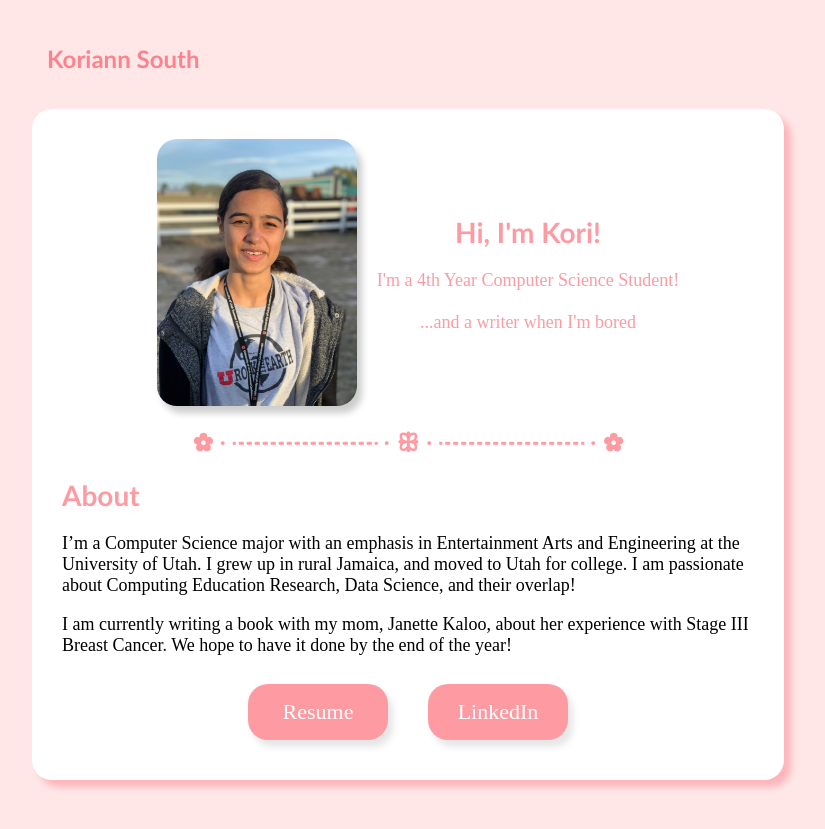
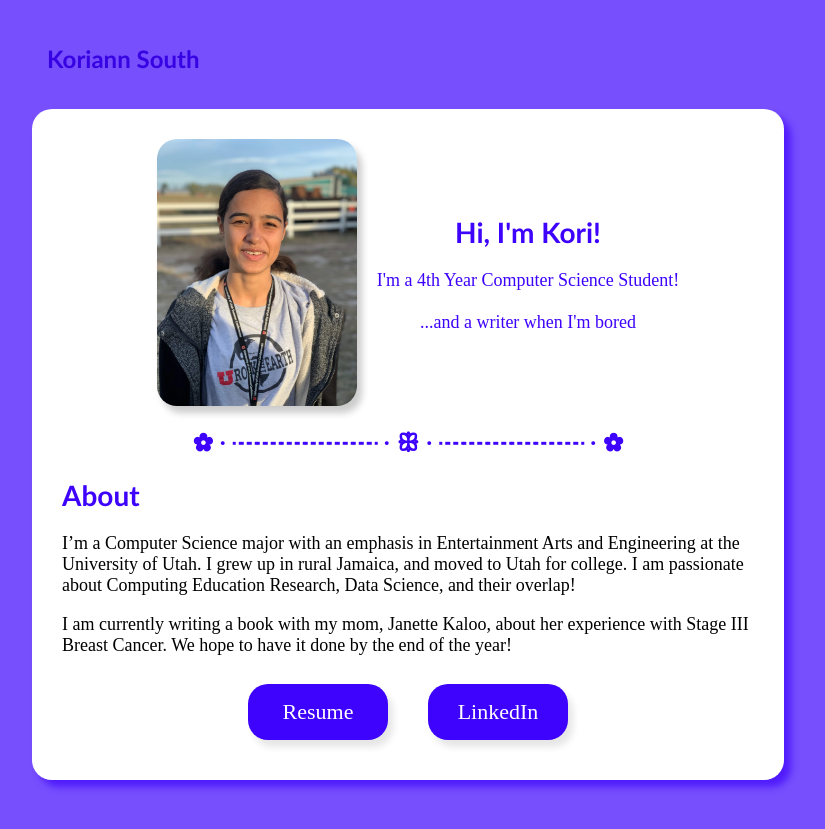
Before and after one commit to KVSRoyal/KVSRoyal.github.io, a Jekyll site: the page built from index.md, in a window 1280 px wide. Shown: the top 829 px of the page, without its empty margins (232-1057 px from the left). Built offline with Jekyll 4.4.1, drawn with Linux system fonts in a browser that asks for light colours.

Commit message:
Update variables.scss

```diff
--- a/_sass/variables.scss
+++ b/_sass/variables.scss
@@ -6,7 +6,7 @@ $cream: #ebdbba !default;
 $salmon: #fe9ba2 !default;
 $hot-pink: #fb5578 !default;
 
-$main-color: $salmon;
+$main-color: #3d03fc;
 $background: lighten($main-color, 15%);
 $nav-color: darken($main-color, 5%);
 $nav-highlight-color: darken($main-color, 50%);
```
